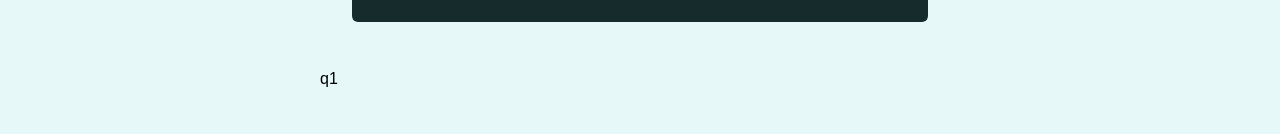
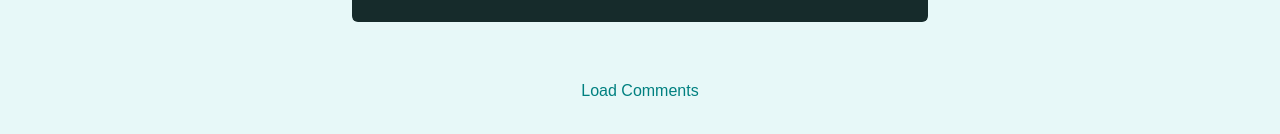
Before and after one commit to EmeraldSerpent57/GreatQuotes-app-reactRouter, a React (Create React App) app: page /quotes/q1 in a window 1280 px wide. Shown: the part 490-624 px from the top of the page. Built offline with nearby package versions, Linux system fonts and the light colour scheme.

Commit message:
added link to view comments

```diff
--- a/src/pages/QuoteDetails.js
+++ b/src/pages/QuoteDetails.js
@@ -1,5 +1,5 @@
 import { Fragment } from "react";
-import { useParams, Route } from "react-router-dom";
+import { useParams, Route, Link } from "react-router-dom";
 
 import Comments from '../components/comments/Comments';
 import HighlightedQuote from '../components/quotes/HighlightedQuote';
@@ -22,13 +22,22 @@
     }
 
     return (
-        <Fragment>
-        <HighlightedQuote text={quote.text} author={quote.author}/>
-        <p>{params.quoteId}</p>
+      <Fragment>
+        <HighlightedQuote text={quote.text} author={quote.author} />
+        <Route path={`/quotes/${params.quoteId}`} exact>
+          <div className="centered">
+            <Link
+              className="btn--flat"
+              to={`/quotes/${params.quoteId}/comments`}
+            >
+              Load Comments
+            </Link>
+          </div>
+        </Route>
         <Route path={`/quotes/${params.quoteId}/comments`}>
-            <Comments />
+          <Comments />
         </Route>
-        </Fragment>
+      </Fragment>
     );
 };
 
```
